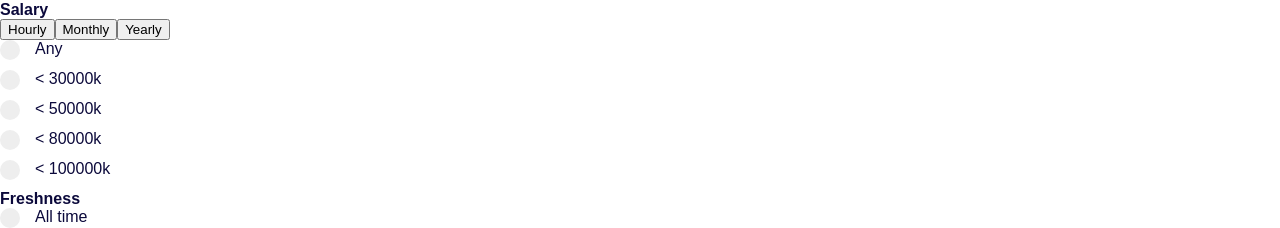
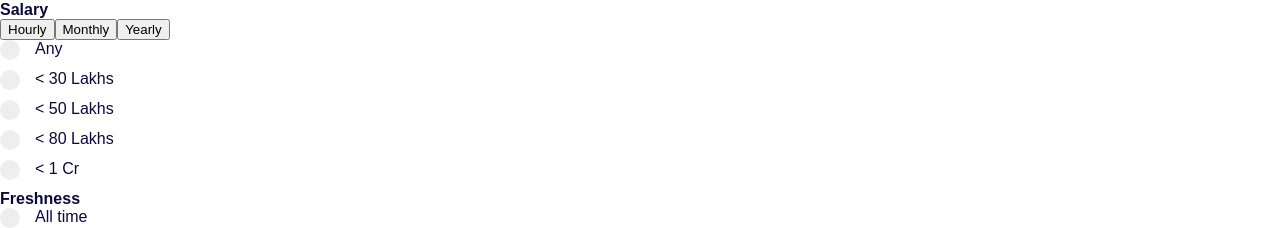
Before and after one commit to paurush2508/intuit-craft-demo-job-portal, a React (Create React App) app: page /employer/posted-jobs in a window 1280 px wide. Shown: the part 333-561 px from the top of the page. Built offline with nearby package versions, Linux system fonts and the light colour scheme; no server answers.

Commit message:
added salary filter

```diff
--- a/src/components/Freelancer/Sidebar/Salary.js
+++ b/src/components/Freelancer/Sidebar/Salary.js
@@ -6,7 +6,6 @@ const Salary = ({ handleChange, handleClick }) => {
   return (
     <div>
       <h4 className="text-lg font-medium mb-2">Salary</h4>
-      {/* salaryType filtering */}
       <div className="mb-4">
         <Button onClickHandler={handleClick} value="" title="Hourly" />
         <Button onClickHandler={handleClick} value="monthly" title="Monthly" />
@@ -22,28 +21,28 @@ const Salary = ({ handleChange, handleClick }) => {
         <InputField
           handleChange={handleChange}
           value={30}
-          title="< 30000k"
+          title="< 30 Lakhs"
           name="test2"
         />
 
         <InputField
           handleChange={handleChange}
           value={50}
-          title="< 50000k"
+          title="< 50 Lakhs"
           name="test2"
         />
 
         <InputField
           handleChange={handleChange}
           value={80}
-          title="< 80000k"
+          title="< 80 Lakhs"
           name="test2"
         />
 
         <InputField
           handleChange={handleChange}
           value={100}
-          title="< 100000k"
+          title="< 1 Cr"
           name="test2"
         />
       </div>
```
